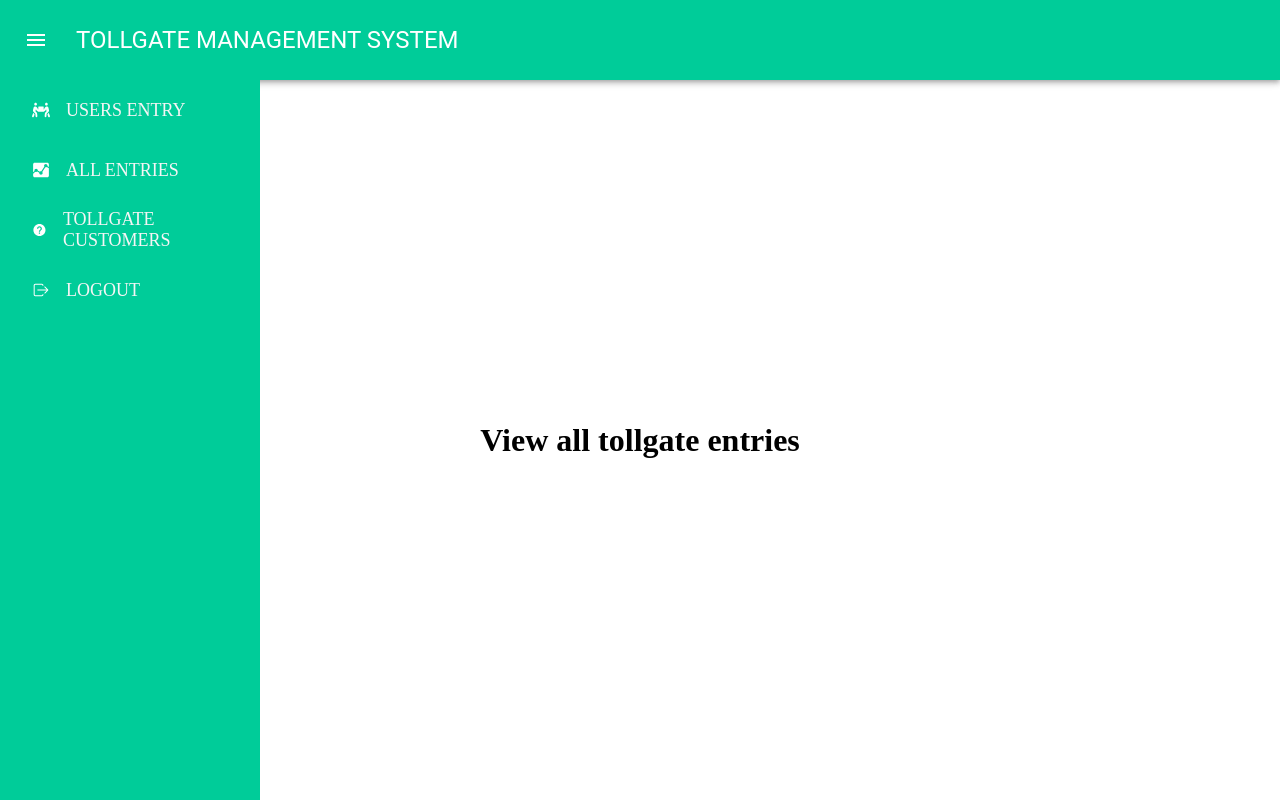
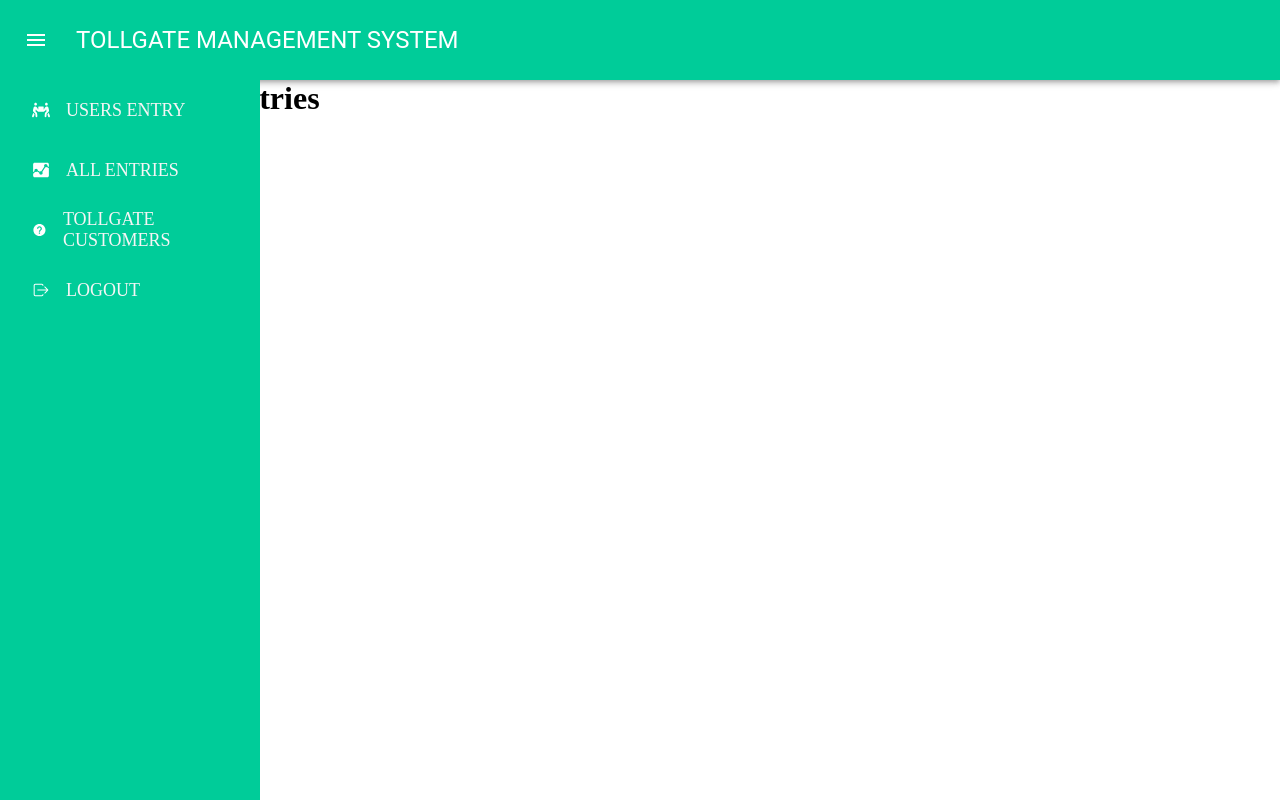
Before and after one commit to SolomonSatoh/TGMS-Client, a React (Create React App) app: page /staff/entry in a window 1280 px wide. Built offline with nearby package versions, Linux system fonts and the light colour scheme.

Commit message:
added some changes on forms

```diff
--- a/src/App.css
+++ b/src/App.css
@@ -6,18 +6,6 @@
   padding: 0;
   font-family: 'Nunito',
 }
-
-.home,
-.admin,
-.staff,
-.users {
-  display: flex;
-  height: 90vh;
-  align-items: center;
-  justify-content: center;
-  font-size: 1rem;
-}
-
 
 
 .App {
--- a/src/components/Tables/TollDetails.js
+++ b/src/components/Tables/TollDetails.js
@@ -61,7 +61,7 @@ const TollDetails = () => {
         onRowClick={((evt, selectedRow) => setSelectedRow(selectedRow.tableData.id))}
         options={{
           rowStyle: rowData => ({
-           // backgroundColor: (selectedRow === rowData.tableData.id) ? null : '#FFF'
+          backgroundColor: (selectedRow === rowData.tableData.id) ? null : '#FFF'
         })
       }}
 
--- a/src/pages/adminComponents/CustomerDetails.js
+++ b/src/pages/adminComponents/CustomerDetails.js
@@ -1,9 +1,11 @@
 import React from 'react';
+import Customer from "../.././components/Tables/Customer";
+
 
 function CustomerDetails() {
   return (
     <div className='home'>
-      <h1>View all customer details</h1>
+      <Customer />
     </div>
   );
 }
--- a/src/pages/adminComponents/StaffDetails.js
+++ b/src/pages/adminComponents/StaffDetails.js
@@ -1,9 +1,11 @@
 import React from 'react';
+import Staff from "../.././components/Tables/Staff";
 
 function StaffDetails() {
     return (
-        <div className='home'>
-          <h1>Staff Details</h1>
+        <div className='staff'>
+          <Staff />
+
         </div>
       );
 }
```
